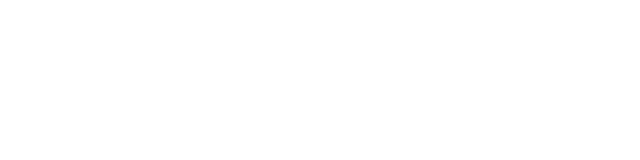
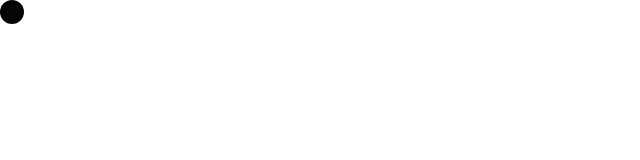
Before and after one commit to Varaaa-arch/one-last-time, a Next.js app: page / in a window 1280 px wide. Shown: the top 160 px of the page, without its empty margins (0-640 px from the left). Built offline with nearby package versions, Linux system fonts and the light colour scheme.

Commit message:
BEFORE YOU LEAVE: Add Custom Cursor

```diff
--- a/src/app/globals.css
+++ b/src/app/globals.css
@@ -3,6 +3,10 @@
 :root {
   --background: #ffffff;
   --foreground: #171717;
+}
+
+* {
+  cursor: none;
 }
 
 body {
--- a/src/app/page.tsx
+++ b/src/app/page.tsx
@@ -1,4 +1,5 @@
-import StudioLoader from "@/components/loaders/StudioLoader"
+import StudioLoader from "@/components/loaders/StudioLoader";
+import CustomCursor from "@/components/ui/CustomCursor";
 
 // import HeroIntro from "@/components/sections/02_HeroIntro"
 // import WhatIRealized from "@/components/sections/03_WhatIRealized"
@@ -11,6 +12,7 @@ export default function Home() {
     <>
       {/* GLOBAL LOADER */}
       <StudioLoader />
+      <CustomCursor />
 
       {/* MAIN WEBSITE */}
       <main className="relative w-full overflow-hidden bg-pure-black text-soft-white">
--- /dev/null
+++ b/src/components/ui/CustomCursor.tsx
@@ -0,0 +1,82 @@
+"use client"
+
+import { motion, useMotionValue, useSpring } from "framer-motion"
+import { useEffect } from "react"
+
+export default function CustomCursor() {
+  const mouseX = useMotionValue(0)
+  const mouseY = useMotionValue(0)
+
+  // SMOOTH FOLLOW
+  const smoothX = useSpring(mouseX, {
+    damping: 20,
+    stiffness: 120,
+    mass: 0.5,
+  })
+
+  const smoothY = useSpring(mouseY, {
+    damping: 20,
+    stiffness: 120,
+    mass: 0.5,
+  })
+
+  useEffect(() => {
+    const moveCursor = (e: MouseEvent) => {
+      mouseX.set(e.clientX - 12)
+      mouseY.set(e.clientY - 12)
+    }
+
+    window.addEventListener("mousemove", moveCursor)
+
+    return () => {
+      window.removeEventListener("mousemove", moveCursor)
+    }
+  }, [mouseX, mouseY])
+
+  return (
+    <>
+      {/* MAIN CURSOR */}
+      <motion.div
+        style={{
+          x: smoothX,
+          y: smoothY,
+        }}
+        className="
+          pointer-events-none
+          fixed
+          left-0
+          top-0
+          z-[999999
+          h-6
+          w-6
+          rounded-full
+          bg-white
+          mix-blend-difference
+        "
+      />
+
+      {/* GLOW */}
+      <motion.div
+        style={{
+          x: smoothX,
+          y: smoothY,
+        }}
+        transition={{
+          duration: 0.4,
+        }}
+        className="
+          pointer-events-none
+          fixed
+          left-0
+          top-0
+          z-999998
+          h-16
+          w-16
+          rounded-full
+          bg-white/10
+          blur-2xl
+        "
+      />
+    </>
+  )
+}
```
